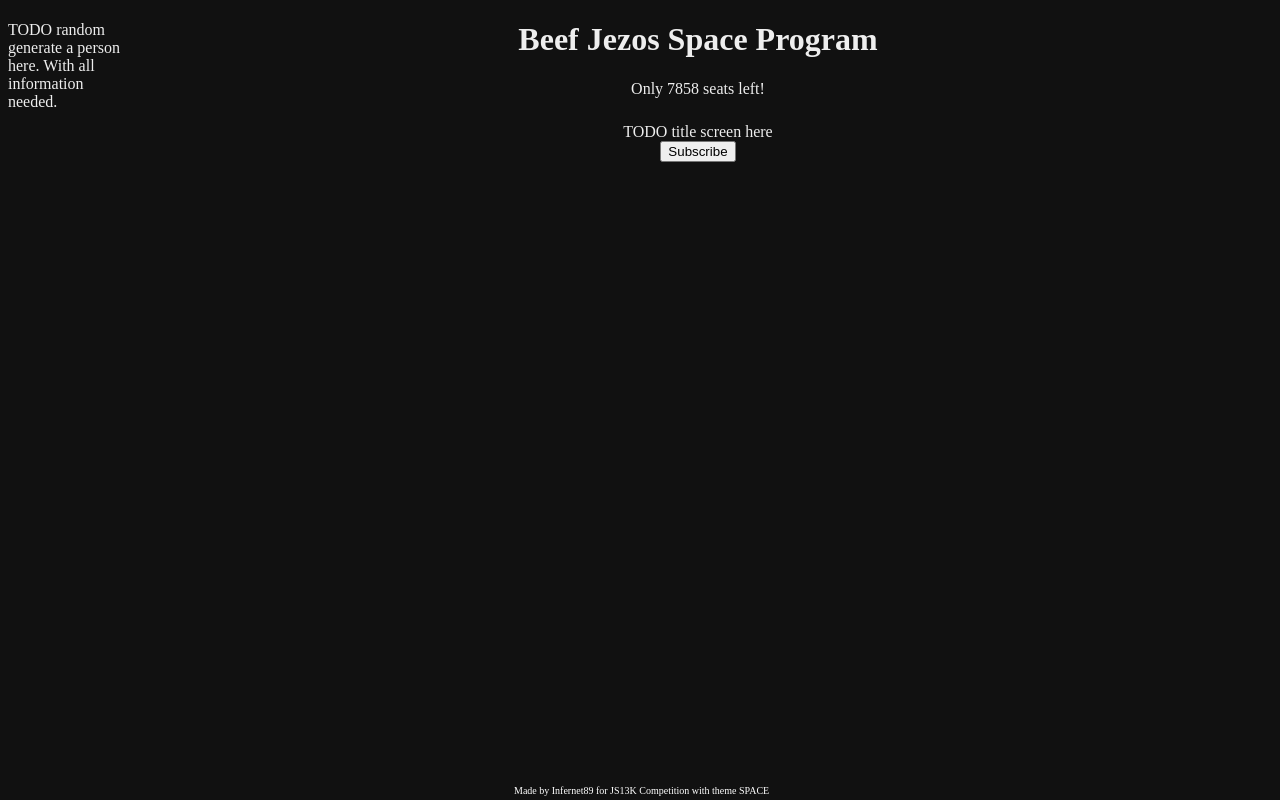
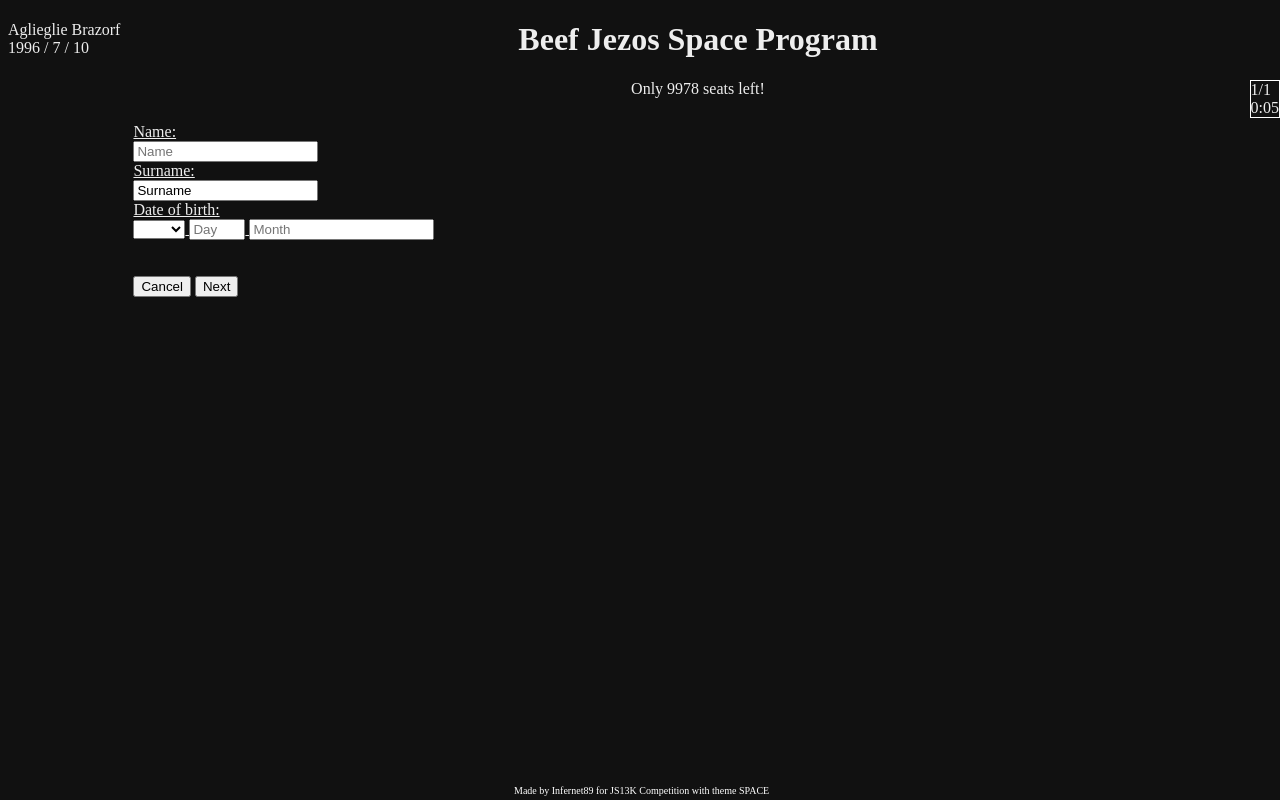
Before and after one commit to infernet89/JS13K_BeefJezosSpaceProgam, a plain HTML site: page index.html in a window 1280 px wide. Drawn offline with Linux system fonts and the light colour scheme.

Commit message:
We have our first screen. Now we just need to make it look better.

```diff
--- a/index.html
+++ b/index.html
@@ -3,37 +3,50 @@
 <head>
 	<title>Beef Jezos Space Program</title>
 	<link rel="stylesheet" href="style.css">
-	<script>
-	function pageLoaded()
-	{
-		level=0;
-		for(i=level+1;i<=1;i++)
-			document.getElementById("level"+i).style="display: none";
-	}
-	function levelUp()
-	{
-		document.getElementById("level"+level++).style="display: none";
-		document.getElementById("level"+level++).style="display: block";
-	}
-	</script>
+	<script src="script.js"></script>
 </head>
 <body onload='pageLoaded()'>
-	<nav>
-		TODO random generate a person here. With all information needed.
+	<nav id='personalInfo'>
+		<!--TODO random generate a person here. With all information needed. AND DISABLE SELECTION -->
+		<span id='infoName'></span> <span id='infoSurname'></span>
+		<br>
+		<span id='infoBirthYear'></span> / <span id='infoBirthMonth'></span> / <span id='infoBirthDay'></span>
 	</nav>
 
 	<header>
-		<h1>Beef Jezos Space Program</h1>
-		<span>Only 7858 seats left!</span>
+		<!--TODO DEBUG --><h1 onclick='levelUp()'>Beef Jezos Space Program</h1>
+		<span>Only <span id='seatsLeft'>7858</span> seats left!</span>
 	</header>
 
 	<section>
 		<div id='level0'>
 			<div>TODO title screen here</div>
-			<button>Subscribe</button>
+			<button onclick='levelUp()'>Subscribe</button>
 		</div>
 		<div id='level1'>
-			<div>FIRST FORM HERE</div>
+			<label for='name'>Name:</label>
+			<input type='text' id='name' placeholder='Name'/>
+			<br>
+			<label for='surname'>Surname:</label>
+			<input type='text' id='surname' value='Surname'/>
+			<br>
+			<label>
+				<div>Date of birth:</div>
+				<select id='birthYear'>
+					<option value=""><option>
+				</select>
+				<input type='number' id='birthDay' min='0' max='31' placeholder='Day' />
+				<input type='text' id='birthMonth' placeholder='Month' />
+			</label>
+			<br>
+			<br>
+			<button onclick='cancel()' class='cancelButton'>Cancel</button>
+			<button onclick='submit()' class='submitButton'>Next</button>
+		</div>
+		<!-- UI -->
+		<div id='progressBox'>
+			<span id='currentLevel'>#</span>/1 <br>
+			<span id='currentMinutes'>#</span>:<span id='currentSeconds'>#</span>
 		</div>
 	</section>
 
--- /dev/null
+++ b/script.js
@@ -0,0 +1,115 @@
+var maxLevel=1;
+var secondsPassed=0;
+var level=0;
+var seatsLeft=9999;
+//random character generation
+var name="Aglieglie";//TODO genera le info casualmente
+var surname="Brazorf";//TODO genera le info casualmente
+var birthDate=new Date(new Date(1900, 1, 1).getTime() + Math.random() * (new Date(2003, 1, 1).getTime() - new Date(1900, 1, 1).getTime()));
+var birthYear=birthDate.getFullYear();
+var birthMonth=birthDate.getMonth()+1;
+var months=["January","February","March","April","May","June","July","August","September","October","November","December"];
+var birthMonthString=months[birthDate.getMonth()];
+var birthDay=birthDate.getDate();
+
+function pageLoaded()
+{
+	for(i=level+1;i<=maxLevel;i++)
+		document.getElementById("level"+i).style="display: none";
+	document.getElementById("personalInfo").addEventListener("contextmenu", function(evt){ evt.preventDefault(); }, false);
+	document.getElementById("personalInfo").addEventListener("copy", function(evt){ evt.clipboardData.setData("text/plain", "SPAAAAAACE!");evt.preventDefault();}, false);
+	setInterval(animate,1000);
+	//fill info
+	document.getElementById("infoName").innerHTML=name;
+	document.getElementById("infoSurname").innerHTML=surname;
+	document.getElementById("infoBirthDay").innerHTML=birthDay;
+	document.getElementById("infoBirthMonth").innerHTML=birthMonth;
+	document.getElementById("infoBirthYear").innerHTML=birthYear;
+	//TODO DEBUG
+	levelUp();
+}
+function levelUp()
+{
+	document.getElementById("level"+level++).style="display: none";
+	document.getElementById("level"+level).style="display: block";
+	if(level==1)
+	{
+		//anno
+		for(i=1800;i<2021;i++)
+		{
+			var opt = document.createElement('option');
+		    opt.value = i;
+		    opt.innerHTML = i;
+		    document.getElementById("birthYear").appendChild(opt);
+		}
+		//giorno
+		document.getElementById('birthDay').addEventListener('keypress', function(e){ e.preventDefault(); return false;});
+		//mese
+		document.getElementById('birthMonth').addEventListener('keypress', function(e){ if(e.keyCode<58 && e.keyCode>47){e.preventDefault(); return false;}});
+	}
+}
+function animate()
+{
+	secondsPassed++;
+	document.getElementById("currentLevel").innerHTML=level;
+	document.getElementById("currentMinutes").innerHTML=Math.floor(secondsPassed/60);
+	document.getElementById("currentSeconds").innerHTML=((secondsPassed%60<10)?"0":"")+secondsPassed%60;
+	document.getElementById("seatsLeft").innerHTML=Math.floor(seatsLeft-=(10*Math.random()));
+}
+function cancel()
+{
+	//TODO a seconda del livello, pulisci il form
+	if(level==1)
+	{
+		document.getElementById('name').value="";
+		document.getElementById('name').style="background-color: white";
+		document.getElementById('surname').value="Surname";
+		document.getElementById('surname').style="background-color: white";
+		document.getElementById("birthYear").selectedIndex="";
+		document.getElementById("birthYear").style="background-color: white";
+		document.getElementById('birthDay').value="";
+		document.getElementById('birthDay').style="background-color: white";
+		document.getElementById('birthMonth').value="";
+		document.getElementById('birthMonth').style="background-color: white";
+	}
+}
+function submit()
+{
+	//TODO a seconda del livello, controlla che i dati inseriti siano corretti
+	if(level==1)
+	{
+		var nErrors=0;
+		if(name!=document.getElementById('name').value)
+		{
+			document.getElementById('name').style="background-color: red;";
+			nErrors++
+		}
+		else document.getElementById('name').style="background-color: white;";
+		if(surname!=document.getElementById('surname').value)
+		{
+			document.getElementById('surname').style="background-color: red;";
+			nErrors++
+		}
+		else document.getElementById('surname').style="background-color: white;";
+		if(birthDay!=document.getElementById('birthDay').value)
+		{
+			document.getElementById('birthDay').style="background-color: red;";
+			nErrors++
+		}
+		else document.getElementById('birthDay').style="background-color: white;";
+		if(birthMonthString!=document.getElementById('birthMonth').value)
+		{
+			document.getElementById('birthMonth').style="background-color: red;";
+			nErrors++
+		}
+		else document.getElementById('birthMonth').style="background-color: white;";
+		if(birthYear!=document.getElementById('birthYear').value)
+		{
+			document.getElementById('birthYear').style="background-color: red;";
+			nErrors++
+		}
+		else document.getElementById('birthYear').style="background-color: white;";
+		if(!nErrors)
+			levelUp();
+	}
+}
--- a/style.css
+++ b/style.css
@@ -6,15 +6,17 @@ html, body {
 }
 header {
     text-align: center;
+    height: 10%;
 }
 nav {
     height:99%;
     width:10%;
     float:left;
     overflow-y: scroll;
+    user-select: none;
 }
 section {
-    text-align: center;
+    text-align: left;
     margin-top: 2%;
 }
 footer {
@@ -26,3 +28,15 @@ footer {
    font-size: 10px;
    text-align: center;
 }
+#progressBox
+{
+  position:absolute;
+  right: 0px;
+  top: 10%;
+  border: solid 1px white;
+}
+label
+{
+  display: block;
+  text-decoration: underline;
+}
```
